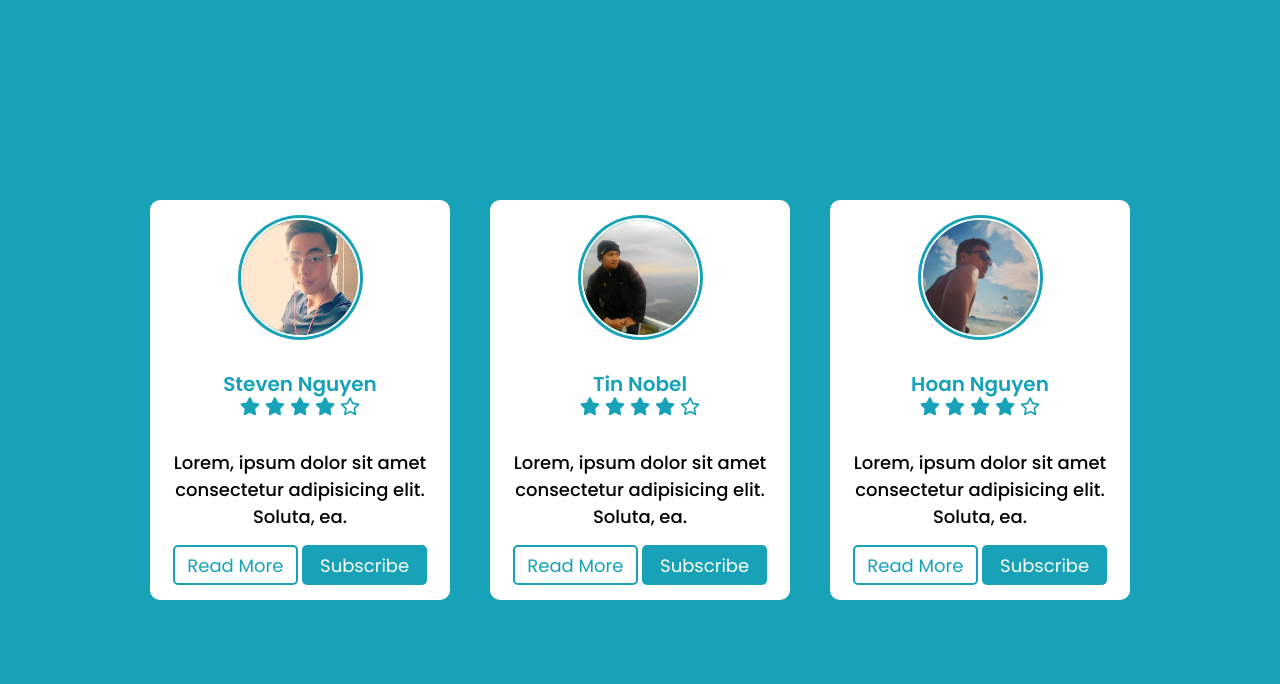
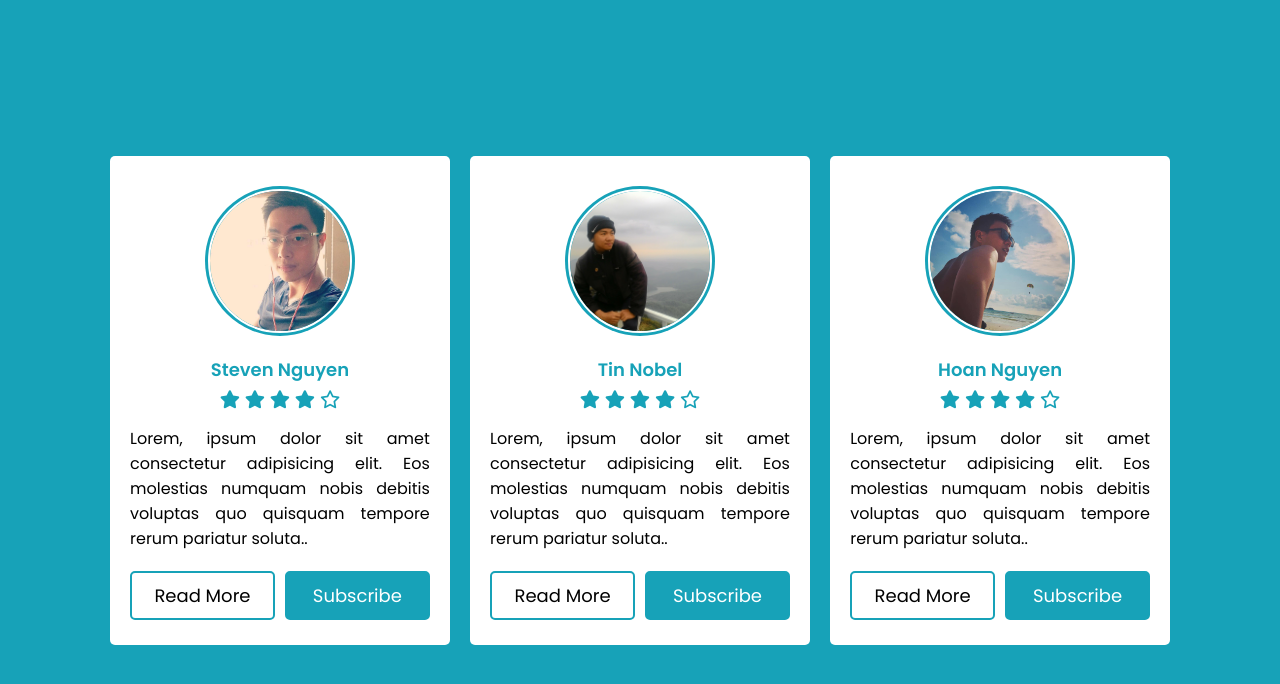
Before and after one commit to lequangbao1/profile_card, a plain HTML site: page index.html in a window 1280 px wide. Drawn offline with Linux system fonts and the light colour scheme.

Commit message:
Edit with Tutorial Clip

```diff
--- a/index.html
+++ b/index.html
@@ -21,13 +21,13 @@
                 <i class="fas fa-star"></i>
                 <i class="far fa-star"></i>
             </div>
-            <div class="content">
-                <p>Lorem, ipsum dolor sit amet consectetur adipisicing elit. Soluta, ea.</p>
+
+                <p>Lorem, ipsum dolor sit amet consectetur adipisicing elit. Eos molestias numquam nobis debitis voluptas quo quisquam tempore rerum pariatur soluta..</p>
                 <div class="buttons">
                     <button class='btn-1'>Read More</button>
                     <button class='btn-2'>Subscribe</button>
                 </div>
-            </div>
+
         </div>
         <div class="card">
             <div class="profile_img">
@@ -41,13 +41,13 @@
                 <i class="fas fa-star"></i>
                 <i class="far fa-star"></i>
             </div>
-            <div class="content">
-                <p>Lorem, ipsum dolor sit amet consectetur adipisicing elit. Soluta, ea.</p>
+
+            <p>Lorem, ipsum dolor sit amet consectetur adipisicing elit. Eos molestias numquam nobis debitis voluptas quo quisquam tempore rerum pariatur soluta..</p>
                 <div class="buttons">
                     <button class='btn-1'>Read More</button>
                     <button class='btn-2'>Subscribe</button>
                 </div>
-            </div>
+
         </div>
         <div class="card">
             <div class="profile_img">
@@ -61,13 +61,13 @@
                 <i class="fas fa-star"></i>
                 <i class="far fa-star"></i>
             </div>
-            <div class="content">
-                <p>Lorem, ipsum dolor sit amet consectetur adipisicing elit. Soluta, ea.</p>
-                <div class="buttons">
-                    <button class='btn-1'>Read More</button>
-                    <button class='btn-2'>Subscribe</button>
-                </div>
+
+            <p>Lorem, ipsum dolor sit amet consectetur adipisicing elit. Eos molestias numquam nobis debitis voluptas quo quisquam tempore rerum pariatur soluta..</p>
+            <div class="buttons">
+                <button class='btn-1'>Read More</button>
+                <button class='btn-2'>Subscribe</button>
             </div>
+
         </div>
     </div>
 </body>
--- a/style.css
+++ b/style.css
@@ -8,11 +8,11 @@
 }
 
 html, body {
-    height: 100vh;
+    height: 100%;
     background: #17a2b8;
     display: grid;
-    align-items: center;
-    justify-content: center;
+
+    place-items: center;
 }
 
 .cards {
@@ -20,31 +20,30 @@ html, body {
     align-items: center;
     justify-content: space-between;
     flex-wrap: wrap;
-    padding: 0px 0px;
-    margin: auto;
-    max-width: 1000px;
-
+    padding: 20px;
+    max-width: 1100px;
 
 }
 
 
 .card {
     background: white;
-    height: 400px;
-    width: 30%;
-    margin: 0 10px;
-    border-radius: 10px;
+
+    width: calc(33% - 10px);
+
+    padding: 20px;
+    border-radius: 5px;
     display: flex;
     flex-direction: column;
     align-items: center;
-    justify-content: space-around;
-
+    justify-content: center;
 
 }
 
 .card .profile_img {
-    height: 125px;
-    width: 125px;
+    margin: 10px 0;
+    height: 150px;
+    width: 150px;
     background-color: #17a2b8;
     padding: 3px;
     border-radius: 50%;
@@ -64,18 +63,64 @@ html, body {
 }
 
 .card .name {
-    font-size: 20px;
+    font-size: 18px;
     font-weight: 600;
     color: #17a2b8;
+    margin: 10px 0 3px 0;
 }
 
 .card .stars {
     color: #17a2b8;
     font-size: 18px;
-    margin-top: -35px;
+    margin-bottom: 5px;
+
 }
 
-.card .content p {
+p {
+    text-align: justify;
+    margin-top: 8px;
+    font-size: 16px;
+    font-weight: 400;
+}
+
+.buttons {
+    margin: 20px 0 5px 0;
+    display: flex;
+    justify-content: space-between;
+    align-items: center;
+    width: 100%;
+}
+
+.buttons button {
+    width: 100%;
+    padding: 9px 0;
+    outline: none;
+    cursor: pointer;
+    font-size: 18px;
+    font-weight: 400;
+    transition: all 0.3s linear;
+    border: 2px solid #17a2b8;
+    border-radius: 5px;
+}
+.btn-1 {
+    margin-right: 5px;
+    background: none;
+
+}
+
+.btn-2 {
+    margin-left: 5px;
+    background: #17a2b8;
+    color: white;
+    border: none;
+}
+
+.btn-1:hover {
+    background: #17a2b8;
+    color: white;
+}
+
+/* .card .content p {
     font-size: 18px;
     font-weight: 500;
     text-align: center;
@@ -112,4 +157,4 @@ html, body {
     background: #17a2b8;
     color: white;
     border: none;
-}
+} */
```
